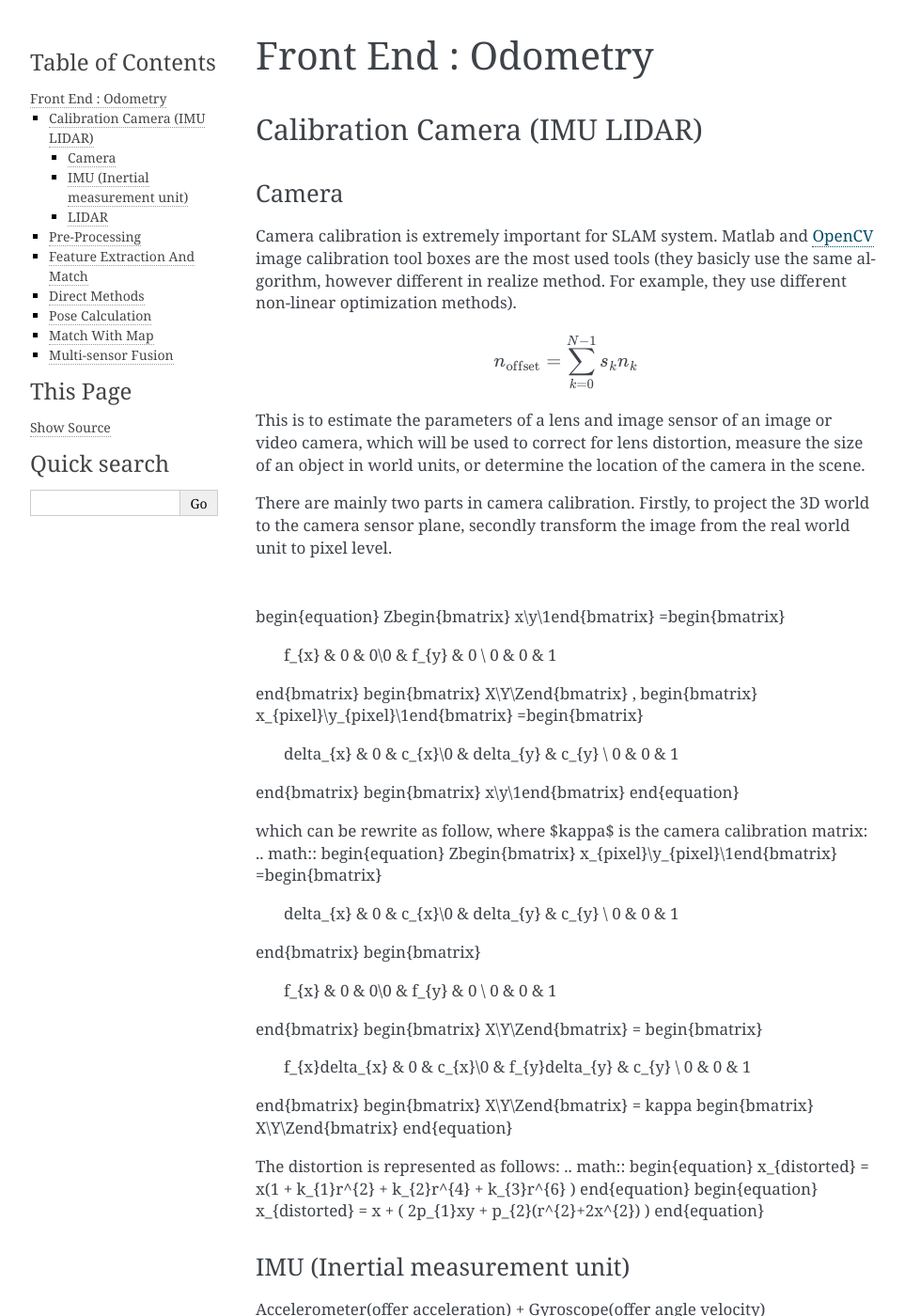
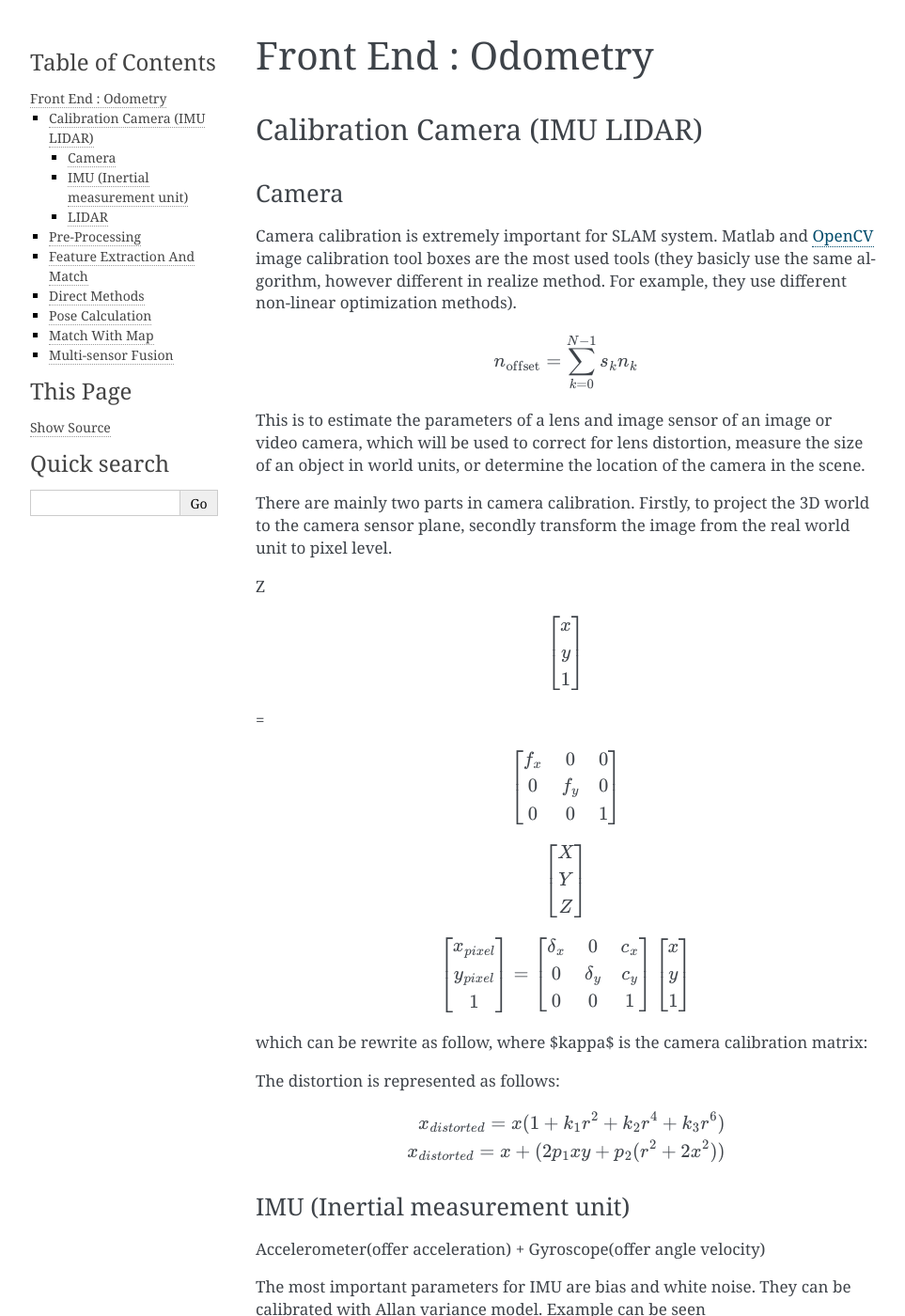
Before and after one commit to gggliuye/VIO, a Sphinx documentation site: the page built from docs/Tracking/TrackingIntroduction.rst, in a window 1280 px wide and 1400 px high. Shown: the whole window at 94% size, without its empty margins (148-1111 px from the left). Built offline with Sphinx 7.4.7, drawn with Linux system fonts in a browser that asks for light colours; formulas are drawn with MathJax 3.

Commit message:
Update TrackingIntroduction.rst

```diff
--- a/docs/Tracking/TrackingIntroduction.rst
+++ b/docs/Tracking/TrackingIntroduction.rst
@@ -18,46 +18,32 @@ which will be used to correct for lens distortion, measure the size of an object
 There are mainly two parts in camera calibration. Firstly, to project the 3D world to the camera sensor plane, secondly transform the image from the real world unit to pixel level.
 
 .. math::
-\begin{equation}
-Z\begin{bmatrix} x\\y\\1\end{bmatrix}
-=\begin{bmatrix}
+   :nowrap:
+
+   Z\begin{bmatrix} x\\y\\1\end{bmatrix}
+   =\begin{bmatrix}
    f_{x} & 0 & 0\\0 & f_{y} & 0 \\ 0 & 0 & 1
-\end{bmatrix}
-\begin{bmatrix} X\\Y\\Z\end{bmatrix}
-,
-\begin{bmatrix} x_{pixel}\\y_{pixel}\\1\end{bmatrix}
-=\begin{bmatrix}
-   \delta_{x} & 0 & c_{x}\\0 & \delta_{y} & c_{y} \\ 0 & 0 & 1
-\end{bmatrix}
-\begin{bmatrix} x\\y\\1\end{bmatrix}
-\end{equation}
+   \end{bmatrix}
+   \begin{bmatrix} X\\Y\\Z\end{bmatrix}
+
+.. math::
+    \begin{bmatrix} x_{pixel}\\y_{pixel}\\1\end{bmatrix}
+    =\begin{bmatrix}
+       \delta_{x} & 0 & c_{x}\\0 & \delta_{y} & c_{y} \\ 0 & 0 & 1
+    \end{bmatrix}
+    \begin{bmatrix} x\\y\\1\end{bmatrix}
 
 which can be rewrite as follow, where $\kappa$ is the camera calibration matrix:
-.. math::
-\begin{equation}
-Z\begin{bmatrix} x_{pixel}\\y_{pixel}\\1\end{bmatrix}
-=\begin{bmatrix}
-   \delta_{x} & 0 & c_{x}\\0 & \delta_{y} & c_{y} \\ 0 & 0 & 1
-\end{bmatrix}
-\begin{bmatrix}
-   f_{x} & 0 & 0\\0 & f_{y} & 0 \\ 0 & 0 & 1
-\end{bmatrix}
-\begin{bmatrix} X\\Y\\Z\end{bmatrix}
-= \begin{bmatrix}
-   f_{x}\delta_{x}  & 0 & c_{x}\\0 & f_{y}\delta_{y}  & c_{y} \\ 0 & 0 & 1
-\end{bmatrix} \begin{bmatrix} X\\Y\\Z\end{bmatrix}
-= \kappa \begin{bmatrix} X\\Y\\Z\end{bmatrix}
-\end{equation}
+
 
 
 The distortion is represented as follows:
+
 .. math::
-\begin{equation}
-x_{distorted} = x(1 + k_{1}r^{2} + k_{2}r^{4} + k_{3}r^{6}  )
-\end{equation}
-\begin{equation}
-x_{distorted} = x + ( 2p_{1}xy + p_{2}(r^{2}+2x^{2}) )
-\end{equation}
+
+    x_{distorted} = x(1 + k_{1}r^{2} + k_{2}r^{4} + k_{3}r^{6}  )
+
+    x_{distorted} = x + ( 2p_{1}xy + p_{2}(r^{2}+2x^{2}) )
 
 
 IMU (Inertial measurement unit)
```
